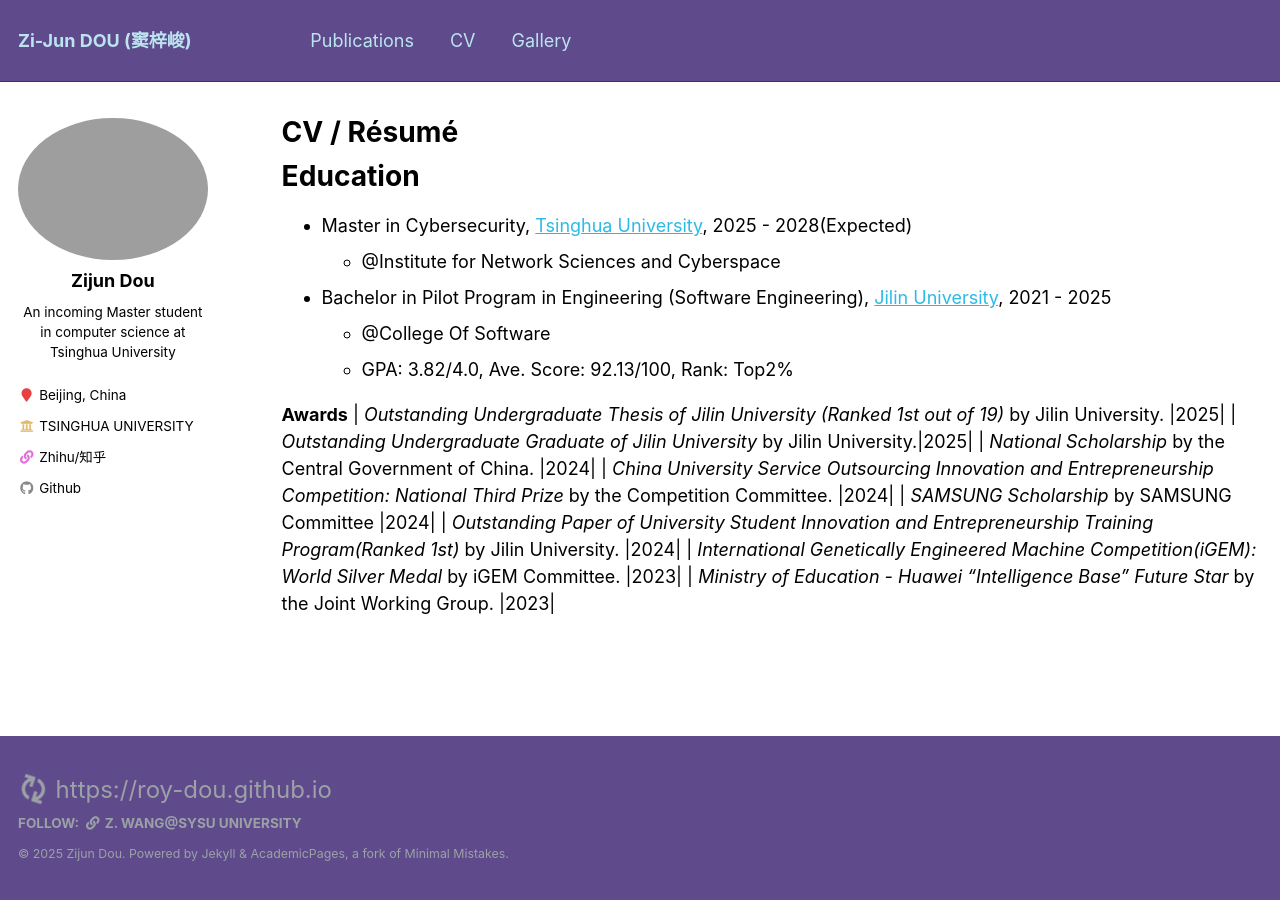
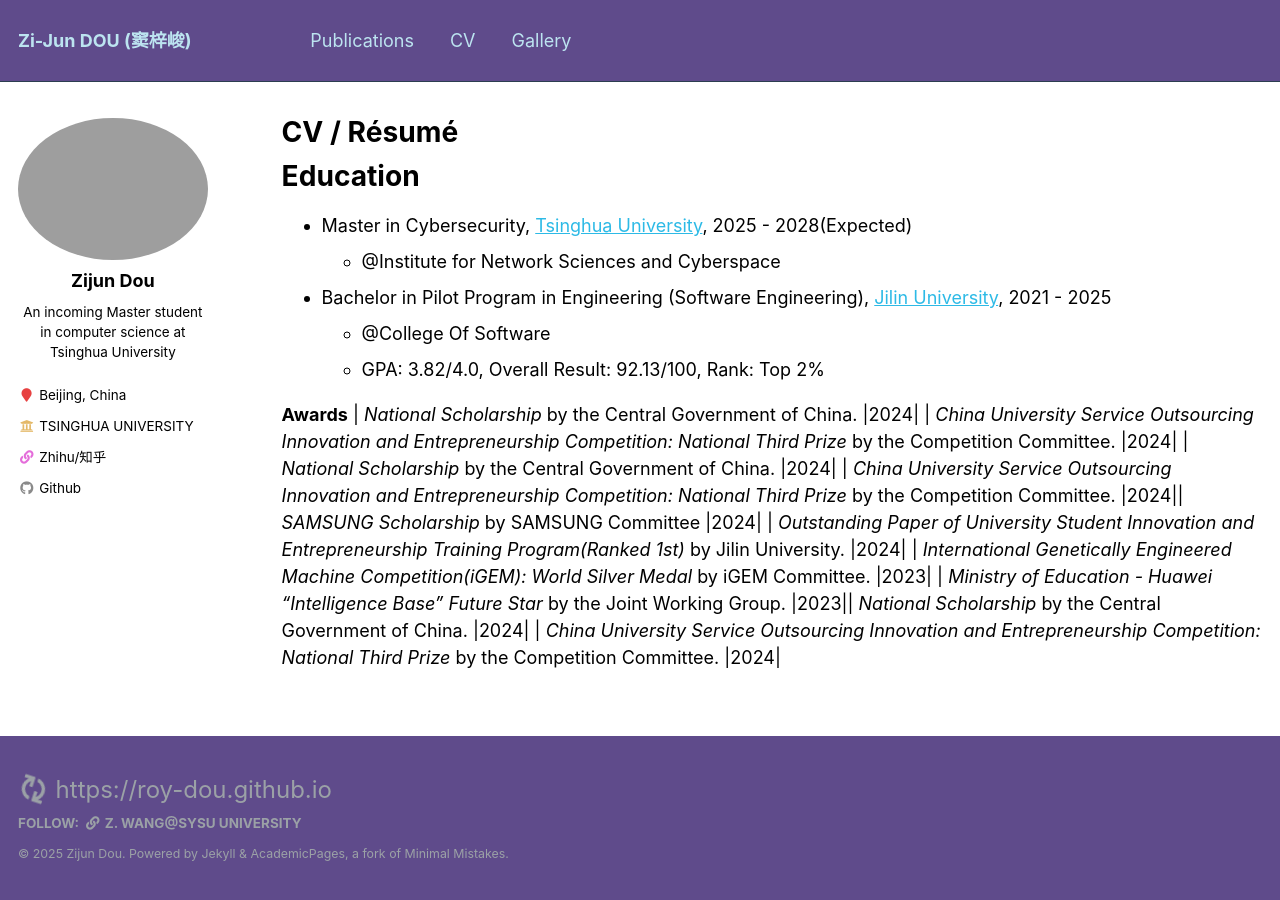
Before and after one commit to ROY-DOU/ROY-DOU.github.io, a Jekyll site: the page built from _pages/cv.md, in a window 1280 px wide. Built offline with Jekyll 4.4.1, drawn with Linux system fonts in a browser that asks for light colours.

Commit message:
update cv

```diff
--- a/_pages/cv.md
+++ b/_pages/cv.md
@@ -16,14 +16,14 @@ Education
 
 * Bachelor in Pilot Program in Engineering (Software Engineering), [Jilin University](https://www.jlu.edu.cn/), 2021 - 2025
   * @College Of Software
-  * GPA: 3.82/4.0, Ave. Score: 92.13/100, Rank: Top2%
+  * GPA: 3.82/4.0, Overall Result: 92.13/100, Rank: Top 2%
 
 **Awards**
-| *Outstanding Undergraduate Thesis of Jilin University (Ranked 1st out of 19)* by Jilin University. |2025|
-| *Outstanding Undergraduate Graduate of Jilin University* by Jilin University.|2025|
 | *National Scholarship* by the Central Government of China.            |2024|
 | *China University Service Outsourcing Innovation and Entrepreneurship Competition: National Third Prize* by the Competition Committee.   |2024|
-| *SAMSUNG Scholarship* by SAMSUNG Committee              |2024|
+| *National Scholarship* by the Central Government of China.            |2024|
+| *China University Service Outsourcing Innovation and Entrepreneurship Competition: National Third Prize* by the Competition Committee.   |2024|| *SAMSUNG Scholarship* by SAMSUNG Committee              |2024|
 | *Outstanding Paper of University Student Innovation and Entrepreneurship Training Program(Ranked 1st)*  by Jilin University.          |2024|
 | *International Genetically Engineered Machine Competition(iGEM): World Silver Medal* by iGEM Committee.          |2023|
-| *Ministry of Education - Huawei "Intelligence Base" Future Star* by the Joint Working Group. |2023|
+| *Ministry of Education - Huawei "Intelligence Base" Future Star* by the Joint Working Group. |2023|| *National Scholarship* by the Central Government of China.            |2024|
+| *China University Service Outsourcing Innovation and Entrepreneurship Competition: National Third Prize* by the Competition Committee.   |2024|
```
